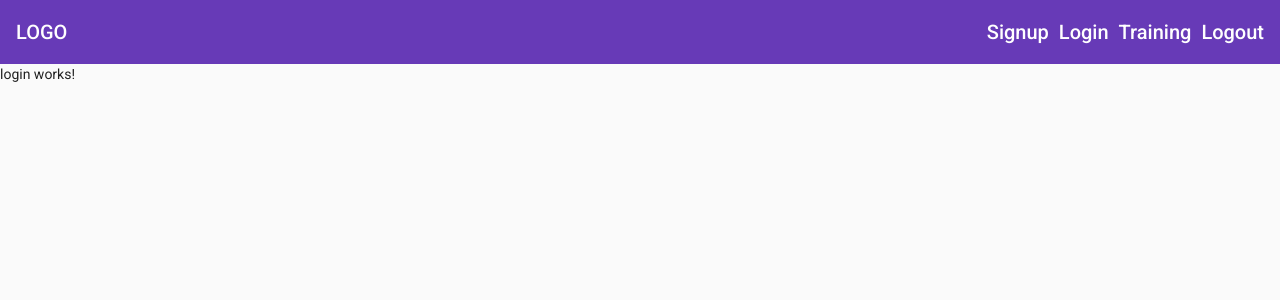
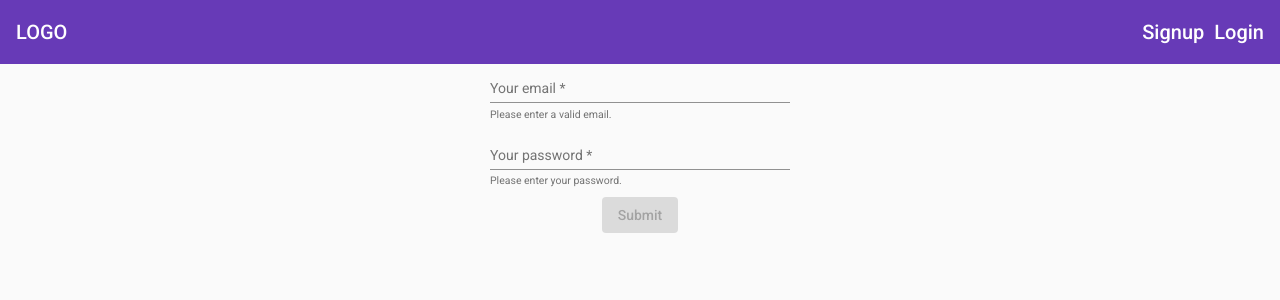
Before and after one commit to adjaythakoerdien/angular-fitness-tracker, an Angular app: page /login in a window 1280 px wide. Shown: the top 300 px of the page. Built offline with nearby package versions, Linux system fonts and the light colour scheme.

Commit message:
Fake authentication added

```diff
--- /dev/null
+++ b/src/app/auth/auth-data.model.ts
@@ -0,0 +1,4 @@
+export interface AuthData {
+  email: string;
+  password: string;
+}
--- /dev/null
+++ b/src/app/auth/auth.service.ts
@@ -0,0 +1,38 @@
+import { Subject } from 'rxjs';
+
+import { User } from './user.model';
+import { AuthData } from './auth-data.model';
+
+export class AuthService {
+  authChange = new Subject<boolean>();
+  private user: any;
+
+  registerUser(authData: AuthData) {
+    this.user = {
+      email: authData.email,
+      userId: Math.round(Math.random() * 10000).toString()
+    };
+    this.authChange.next(true);
+  }
+
+  login(authData: AuthData) {
+    this.user = {
+      email: authData.email,
+      userId: Math.round(Math.random() * 10000).toString()
+    };
+    this.authChange.next(true);
+  }
+
+  logout() {
+    this.user = null;
+    this.authChange.next(false);
+  }
+
+  getUser() {
+    return { ...this.user };
+  }
+
+  isAuth() {
+    return this.user != null;
+  }
+}
--- a/src/app/auth/login/login.component.html
+++ b/src/app/auth/login/login.component.html
@@ -1 +1,28 @@
-<p>login works!</p>
+<section>
+  <form
+    fxLayout="column"
+    fxLayoutAlign="center center"
+    fxLayoutGap="10px"
+    [formGroup]="loginForm"
+    (ngSubmit)="onSubmit()">
+    <mat-form-field>
+      <input
+        type="email"
+        matInput
+        placeholder="Your email"
+        formControlName="email">
+      <mat-hint>Please enter a valid email.</mat-hint>
+      <mat-error>Invalid or missing email.</mat-error>
+    </mat-form-field>
+    <mat-form-field>
+      <input
+        type="password"
+        matInput
+        placeholder="Your password"
+        formControlName="password">
+      <mat-hint>Please enter your password.</mat-hint>
+      <mat-error>Missing password.</mat-error>
+    </mat-form-field>
+    <button type="submit" mat-raised-button color="primary" [disabled]="loginForm.invalid">Submit</button>
+  </form>
+</section>
--- a/src/app/auth/login/login.component.scss
+++ b/src/app/auth/login/login.component.scss
@@ -0,0 +1,3 @@
+mat-form-field {
+  width: 300px;
+}
--- a/src/app/auth/login/login.component.ts
+++ b/src/app/auth/login/login.component.ts
@@ -1,4 +1,7 @@
 import { Component, OnInit } from '@angular/core';
+import { FormGroup, FormControl, Validators } from '@angular/forms';
+
+import { AuthService } from '../auth.service';
 
 @Component({
   selector: 'app-login',
@@ -6,10 +9,23 @@ import { Component, OnInit } from '@angular/core';
   styleUrls: ['./login.component.scss']
 })
 export class LoginComponent implements OnInit {
+  loginForm: any;
 
-  constructor() { }
+  constructor(private authService: AuthService) {}
 
-  ngOnInit(): void {
+  ngOnInit() {
+    this.loginForm = new FormGroup({
+      email: new FormControl('', {
+        validators: [Validators.required, Validators.email]
+      }),
+      password: new FormControl('', { validators: [Validators.required] })
+    });
   }
 
+  onSubmit() {
+    this.authService.login({
+      email: this.loginForm.value.email,
+      password: this.loginForm.value.password
+    });
+  }
 }
--- a/src/app/auth/signup/signup.component.ts
+++ b/src/app/auth/signup/signup.component.ts
@@ -1,5 +1,6 @@
 import { Component, OnInit } from '@angular/core';
 import { NgForm } from "@angular/forms";
+import { AuthService } from '../auth.service';
 
 
 @Component({
@@ -10,7 +11,7 @@ import { NgForm } from "@angular/forms";
 export class SignupComponent implements OnInit {
   maxDate: any;
 
-  constructor() { }
+  constructor(private authService: AuthService) { }
 
   ngOnInit(): void {
     this.maxDate = new Date();
@@ -18,7 +19,10 @@ export class SignupComponent implements OnInit {
   }
 
   onSubmit(form: NgForm) {
-    console.log(form);
+    this.authService.registerUser({
+      email: form.value.email,
+      password: form.value.password
+    });
   }
 
 }
--- /dev/null
+++ b/src/app/auth/user.model.ts
@@ -0,0 +1,4 @@
+export interface User {
+  email: string;
+  userId: string;
+}
--- a/src/app/navigation/header/header.component.html
+++ b/src/app/navigation/header/header.component.html
@@ -6,10 +6,10 @@
   <div><a routerLink="/">LOGO</a></div>
   <div fxFlex fxLayout fxLayoutAlign="flex-end" fxHide.xs>
     <ul fxLayout fxLayoutGap="10px" class="navigation-items">
-      <li><a routerLink="/signup">Signup</a></li>
-      <li><a routerLink="/login">Login</a></li>
-      <li><a routerLink="/training">Training</a></li>
-      <li><a>Logout</a></li>
+      <li *ngIf="!isAuth"><a routerLink="/signup">Signup</a></li>
+      <li *ngIf="!isAuth"><a routerLink="/login">Login</a></li>
+      <li *ngIf="isAuth"><a routerLink="/training">Training</a></li>
+      <li *ngIf="isAuth"><a>Logout</a></li>
     </ul>
   </div>
 </mat-toolbar>
--- a/src/app/navigation/header/header.component.ts
+++ b/src/app/navigation/header/header.component.ts
@@ -1,19 +1,32 @@
-import { Component, OnInit, EventEmitter, Output } from '@angular/core';
+import {Component, OnInit, EventEmitter, Output, OnDestroy} from '@angular/core';
+import { AuthService } from 'src/app/auth/auth.service';
+import { Subscription } from 'rxjs';
 
 @Component({
   selector: 'app-header',
   templateUrl: './header.component.html',
   styleUrls: ['./header.component.scss']
 })
-export class HeaderComponent implements OnInit {
+export class HeaderComponent implements OnInit, OnDestroy {
   @Output() sidenavToggle = new EventEmitter<void>();
-  constructor() { }
+  isAuth = false;
+  authSubscription: Subscription | undefined;
+
+  constructor(private authService: AuthService) { }
 
   ngOnInit(): void {
+    this.authSubscription = this.authService.authChange.subscribe(authStatus => {
+      this.isAuth = authStatus;
+    });
   }
 
   onToggleSidenav() {
     this.sidenavToggle.emit();
   }
 
+  ngOnDestroy() {
+    // @ts-ignore
+    this.authSubscription.unsubscribe();
+  }
+
 }
```
Also changed, not shown: src/app/app.module.ts (+5 -3 lines).
